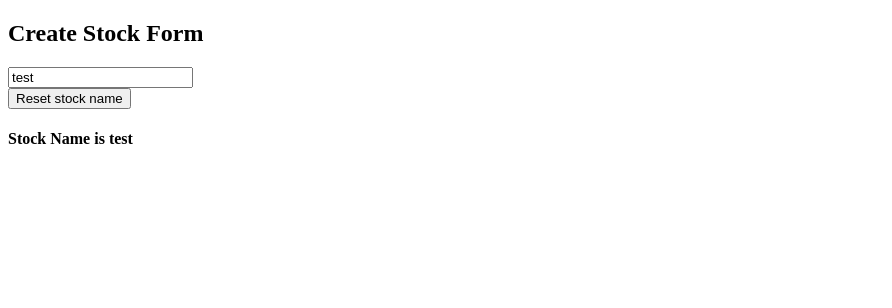
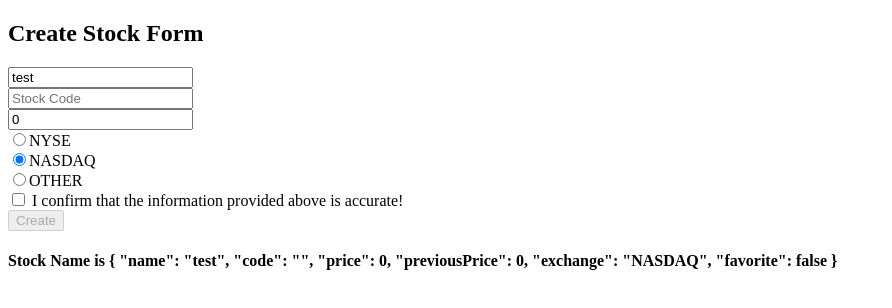
Before and after one commit to cristianmarquezp/Capacitaciones-Angular, an Angular app in the folder template-driven-forms/: page / in a window 1280 px wide. Shown: the top 308 px of the page, without its empty margins (0-892 px from the left). Built offline with nearby package versions, Linux system fonts and the light colour scheme.

Commit message:
Formulario completo

```diff
--- a/template-driven-forms/src/app/app.component.ts
+++ b/template-driven-forms/src/app/app.component.ts
@@ -1,5 +1,5 @@
 import { Component } from '@angular/core';
-import { Stock } from './model/stock';
+
 
 @Component({
   selector: 'app-root',
@@ -8,9 +8,5 @@
 })
 export class AppComponent {
   title = 'template-driven-forms';
-  public stock: Stock;
 
-  constructor(){
-    this.stock = new Stock('test','',0,0);
-  }
 }
--- a/template-driven-forms/src/app/model/stock.ts
+++ b/template-driven-forms/src/app/model/stock.ts
@@ -4,7 +4,8 @@
     constructor(public name: string,
                 public code: string,
                 public price: number,
-                public previousPrice: number) {}
+                public previousPrice: number,
+                public exchange: string) {}
 
     isPositiveChange(): boolean {
       return this.price >= this.previousPrice;
--- a/template-driven-forms/src/app/stock/create-stock/create-stock.component.html
+++ b/template-driven-forms/src/app/stock/create-stock/create-stock.component.html
@@ -1,13 +1,32 @@
 <h2>Create Stock Form</h2>
 <div class="form-group">
-    <form>
+    <form (ngSubmit)="createStock()">
         <div class="stock-name">
-         <input type="text"
-            placeholder="Stock Name"
-            name="stockName"
-            [(ngModel)]="stock.name">
+            <input type="text" placeholder="Stock Name" name="stockName" [(ngModel)]="stock.name">
         </div>
+        <div class="stock-code">
+            <input type="text" placeholder="Stock Code" name="stockCode" [(ngModel)]="stock.code">
+        </div>
+        <div class="stock-code">
+            <input type="number" placeholder="Stock Price" name="stockPrice" [ngModel]="stock.price"
+                (ngModelChange)="setStockPrice($event)">
+        </div>
+        <div class="stock-exchange">
+            <div>
+                <input type="radio" name="stockExchange" [(ngModel)]="stock.exchange" value="NYSE">NYSE
+            </div>
+            <div>
+                <input type="radio" name="stockExchange" [(ngModel)]="stock.exchange" value="NASDAQ">NASDAQ
+            </div>
+            <div>
+                <input type="radio" name="stockExchange" [(ngModel)]="stock.exchange" value="OTHER">OTHER
+            </div>
+        </div>
+        <div class="stock-confirm">
+            <input type="checkbox" name="stockConfirm" [(ngModel)]="confirmed">
+            I confirm that the information provided above is accurate!
+        </div>
+        <button [disabled]="!confirmed" type="submit">Create</button>
     </form>
-    <button (click)="stock.name='test'">Reset stock name</button>
 </div>
-<h4>Stock Name is {{stock.name}}</h4>
+<h4>Stock Name is {{stock | json}}</h4>
--- a/template-driven-forms/src/app/stock/create-stock/create-stock.component.ts
+++ b/template-driven-forms/src/app/stock/create-stock/create-stock.component.ts
@@ -9,8 +9,19 @@
 export class CreateStockComponent implements OnInit {
 
   public stock : Stock;
+  public confirmed = false;
+
+
   constructor() {
-    this.stock  = new Stock('test','', 0,0);
+    this.stock  = new Stock('test','', 0,0,'NASDAQ');
+  }
+
+  setStockPrice(price){
+    this.stock.price = price;
+    this.stock.previousPrice = price;
+  }
+  createStock() {
+    console.log('Creating stock ', this.stock);
   }
 
   ngOnInit() {
```
